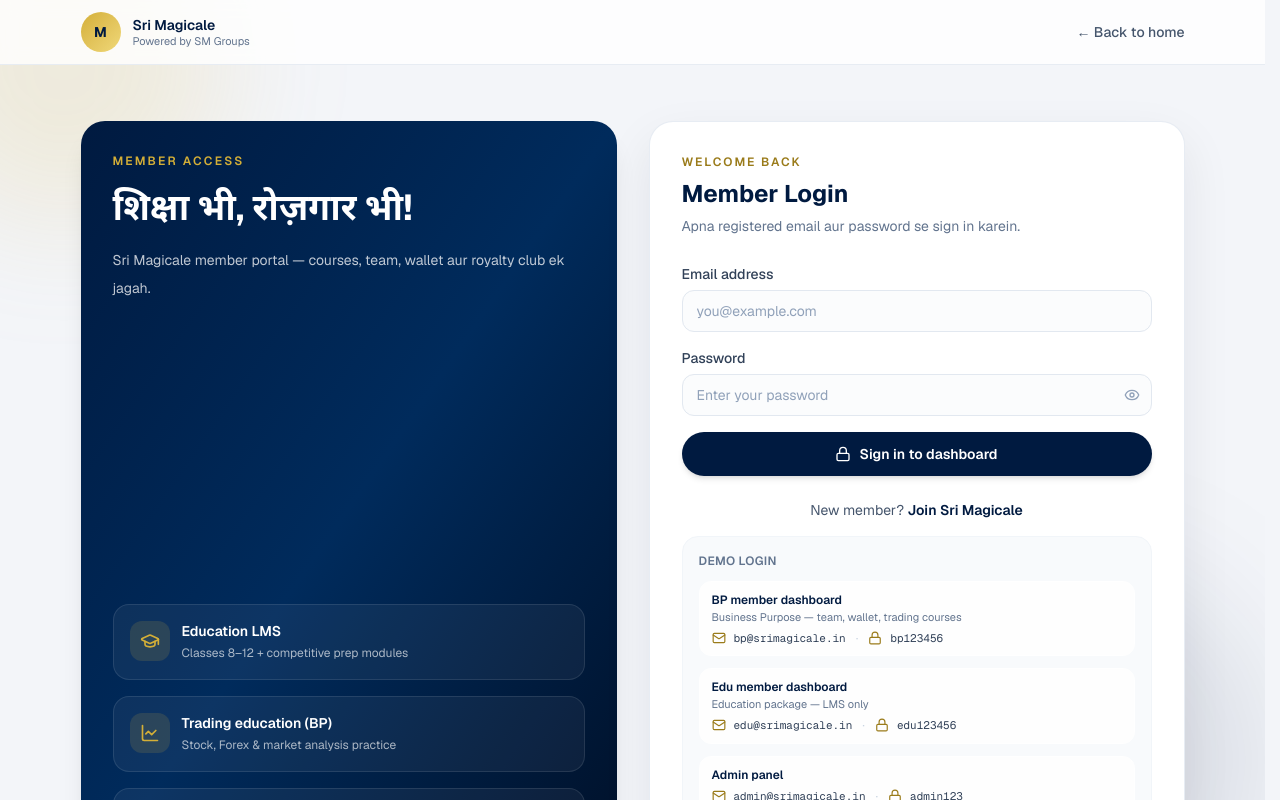
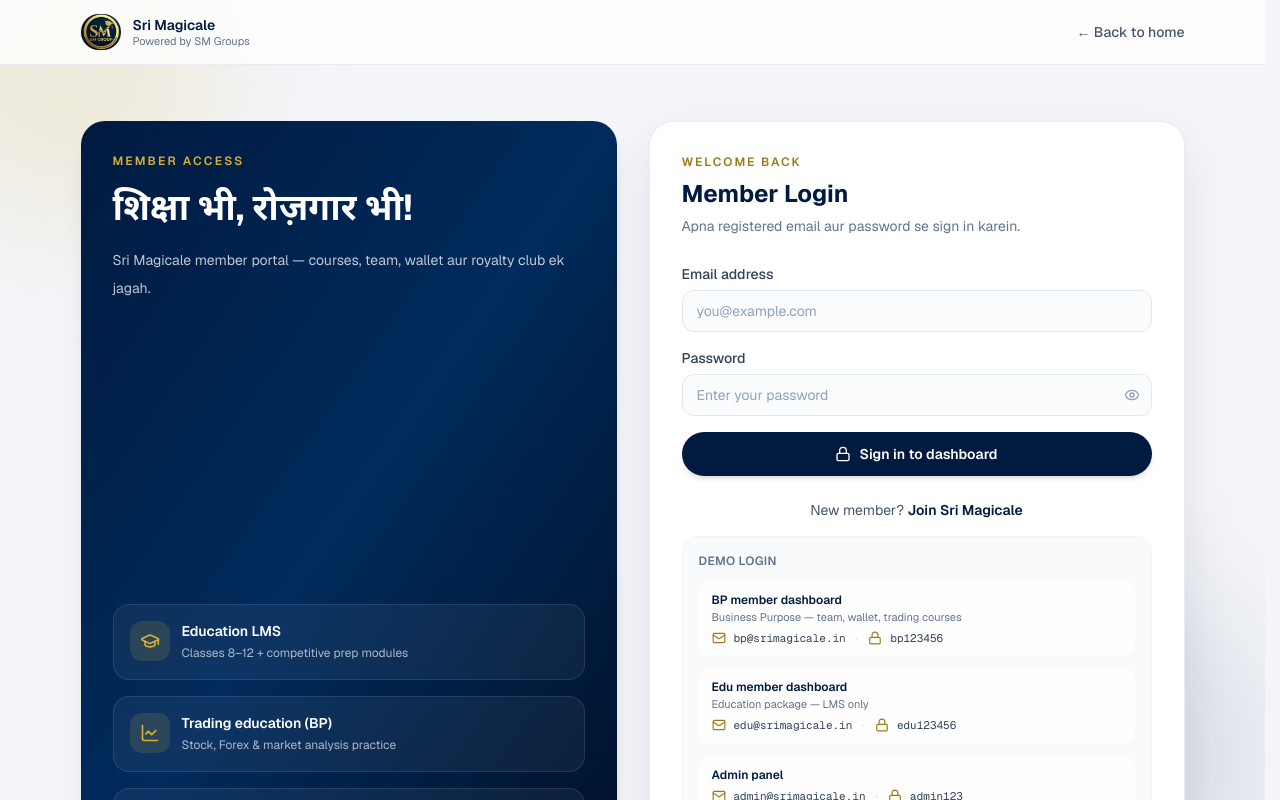
Before and after one commit to shailendra900589/Sreemagical, a Next.js app: page /login in a window 1280 px wide. Shown: the top 800 px of the page. Built offline with nearby package versions, Linux system fonts and the light colour scheme; no server answers.

Commit message:
Use SM Group logo across site header, auth, dashboards, and favicon.
Co-authored-by: Cursor <cursoragent@cursor.com>

```diff
--- a/src/app/apple-icon.tsx
+++ /dev/null
@@ -1,28 +0,0 @@
-import { ImageResponse } from "next/og";
-
-export const size = { width: 180, height: 180 };
-export const contentType = "image/png";
-
-export default function AppleIcon() {
-  return new ImageResponse(
-    (
-      <div
-        style={{
-          width: "100%",
-          height: "100%",
-          display: "flex",
-          alignItems: "center",
-          justifyContent: "center",
-          borderRadius: 40,
-          background: "#001a40",
-          color: "#d4af37",
-          fontSize: 96,
-          fontWeight: 700,
-        }}
-      >
-        M
-      </div>
-    ),
-    { ...size },
-  );
-}
--- a/src/app/icon.tsx
+++ /dev/null
@@ -1,28 +0,0 @@
-import { ImageResponse } from "next/og";
-
-export const size = { width: 64, height: 64 };
-export const contentType = "image/png";
-
-export default function Icon() {
-  return new ImageResponse(
-    (
-      <div
-        style={{
-          width: "100%",
-          height: "100%",
-          display: "flex",
-          alignItems: "center",
-          justifyContent: "center",
-          borderRadius: 999,
-          background: "linear-gradient(135deg, #d4af37, #f0d878)",
-          color: "#001a40",
-          fontSize: 34,
-          fontWeight: 700,
-        }}
-      >
-        M
-      </div>
-    ),
-    { ...size },
-  );
-}
--- a/src/app/layout.tsx
+++ b/src/app/layout.tsx
@@ -39,8 +39,8 @@ export const metadata: Metadata = {
   },
   referrer: "origin-when-cross-origin",
   icons: {
-    icon: [{ url: "/icon" }],
-    apple: [{ url: "/apple-icon" }],
+    icon: [{ url: "/logo.jpg", type: "image/jpeg" }],
+    apple: [{ url: "/logo.jpg", type: "image/jpeg" }],
   },
   manifest: "/manifest.webmanifest",
   other: {
--- a/src/app/manifest.ts
+++ b/src/app/manifest.ts
@@ -14,15 +14,9 @@ export default function manifest(): MetadataRoute.Manifest {
     categories: ["education", "business"],
     icons: [
       {
-        src: "/icon",
-        sizes: "any",
-        type: "image/png",
-        purpose: "any",
-      },
-      {
-        src: "/apple-icon",
-        sizes: "180x180",
-        type: "image/png",
+        src: "/logo.jpg",
+        sizes: "512x512",
+        type: "image/jpeg",
         purpose: "any",
       },
     ],
--- a/src/components/admin/AdminShell.tsx
+++ b/src/components/admin/AdminShell.tsx
@@ -1,5 +1,6 @@
 "use client";
 
+import { BrandLogo } from "@/components/brand/BrandLogo";
 import Link from "next/link";
 import { useEffect, useState } from "react";
 import {
@@ -61,9 +62,7 @@ export function AdminShell({
             >
               <Menu className="h-5 w-5" />
             </button>
-            <div className="flex h-9 w-9 shrink-0 items-center justify-center rounded-full bg-gradient-to-br from-[#d4af37] to-[#f0d878] text-sm font-bold text-[#001a40] sm:h-10 sm:w-10">
-              M
-            </div>
+            <BrandLogo size={40} className="ring-white/15" />
             <div className="min-w-0">
               <p className="truncate text-sm font-semibold">Sri Magicale Admin</p>
               <p className="hidden text-[11px] text-white/60 sm:block">SM Groups control panel</p>
--- a/src/components/auth/AuthShell.tsx
+++ b/src/components/auth/AuthShell.tsx
@@ -1,5 +1,6 @@
 import Link from "next/link";
 import { GraduationCap, LineChart, ShieldCheck } from "lucide-react";
+import { BrandLogo } from "@/components/brand/BrandLogo";
 
 export function AuthShell({
   children,
@@ -22,9 +23,7 @@ export function AuthShell({
       <header className="relative z-10 border-b border-slate-200/80 bg-white/80 backdrop-blur">
         <div className="mx-auto flex h-16 max-w-6xl items-center justify-between px-4 md:px-6">
           <Link href="/" className="flex items-center gap-3">
-            <div className="flex h-10 w-10 items-center justify-center rounded-full bg-gradient-to-br from-[#d4af37] to-[#f0d878] text-sm font-bold text-[#001a40]">
-              M
-            </div>
+            <BrandLogo size={40} />
             <div className="leading-tight">
               <p className="text-sm font-semibold text-[#001a40]">Sri Magicale</p>
               <p className="text-[11px] text-slate-500">Powered by SM Groups</p>
--- /dev/null
+++ b/src/components/brand/BrandLogo.tsx
@@ -0,0 +1,25 @@
+import Image from "next/image";
+import { cn } from "@/lib/utils";
+
+const LOGO_SRC = "/logo.jpg";
+
+type BrandLogoProps = {
+  size?: number;
+  className?: string;
+  priority?: boolean;
+};
+
+export function BrandLogo({ size = 44, className, priority = false }: BrandLogoProps) {
+  return (
+    <Image
+      src={LOGO_SRC}
+      alt="SM Group — Sri Magicale"
+      width={size}
+      height={size}
+      priority={priority}
+      className={cn("shrink-0 rounded-full object-cover ring-1 ring-black/5", className)}
+    />
+  );
+}
+
+export const brandLogoPath = LOGO_SRC;
--- a/src/components/dashboard/DashboardShell.tsx
+++ b/src/components/dashboard/DashboardShell.tsx
@@ -1,5 +1,6 @@
 "use client";
 
+import { BrandLogo } from "@/components/brand/BrandLogo";
 import Link from "next/link";
 import { usePathname } from "next/navigation";
 import { useState } from "react";
@@ -90,9 +91,7 @@ export function DashboardShell({
               {open ? <X className="h-5 w-5" /> : <Menu className="h-5 w-5" />}
             </button>
             <Link href="/dashboard" className="flex min-w-0 items-center gap-2.5 sm:gap-3">
-              <div className="flex h-9 w-9 shrink-0 items-center justify-center rounded-full bg-gradient-to-br from-[#d4af37] to-[#f0d878] text-sm font-bold text-[#001a40] shadow-inner sm:h-10 sm:w-10">
-                M
-              </div>
+              <BrandLogo size={40} className="shadow-inner ring-white/15" />
               <div className="min-w-0 leading-tight">
                 <p className="truncate text-sm font-semibold tracking-wide">Sri Magicale</p>
                 <p className="hidden text-[11px] text-white/65 sm:block">Powered by SM Groups</p>
--- a/src/components/dashboard/PreviewShell.tsx
+++ b/src/components/dashboard/PreviewShell.tsx
@@ -1,5 +1,6 @@
 "use client";
 
+import { BrandLogo } from "@/components/brand/BrandLogo";
 import Link from "next/link";
 import { usePathname } from "next/navigation";
 import { useState } from "react";
@@ -108,9 +109,7 @@ export function PreviewShell({
               {open ? <X className="h-5 w-5" /> : <Menu className="h-5 w-5" />}
             </button>
             <Link href={base} className="flex min-w-0 items-center gap-2.5">
-              <div className="flex h-9 w-9 shrink-0 items-center justify-center rounded-full bg-gradient-to-br from-[#d4af37] to-[#f0d878] text-sm font-bold text-[#001a40] sm:h-10 sm:w-10">
-                M
-              </div>
+              <BrandLogo size={40} className="ring-white/15" />
               <div className="min-w-0 leading-tight">
                 <p className="truncate text-sm font-semibold tracking-wide">Sri Magicale</p>
                 <p className="hidden text-[11px] text-white/65 sm:block">
--- a/src/components/layout/SiteHeader.tsx
+++ b/src/components/layout/SiteHeader.tsx
@@ -4,6 +4,7 @@ import Link from "next/link";
 import { usePathname } from "next/navigation";
 import { Menu, X } from "lucide-react";
 import { useState } from "react";
+import { BrandLogo } from "@/components/brand/BrandLogo";
 import { HeaderAuthActions } from "./HeaderAuthActions";
 import { cn } from "@/lib/utils";
 
@@ -29,9 +30,7 @@ export function SiteHeader() {
           className="flex min-w-0 shrink-0 items-center gap-2.5 sm:gap-3"
           onClick={() => setOpen(false)}
         >
-          <div className="flex h-11 w-11 items-center justify-center rounded-full bg-gradient-to-br from-[#d4af37] to-[#f5e6a8] text-lg font-bold text-[#001a40]">
-            M
-          </div>
+          <BrandLogo size={44} priority className="ring-white/20" />
           <div className="leading-tight">
             <p className="text-sm font-semibold tracking-wide">Sri Magicale</p>
             <p className="text-[11px] text-white/70">Powered by SM Groups</p>
--- a/src/lib/seo.ts
+++ b/src/lib/seo.ts
@@ -153,7 +153,7 @@ export function organizationJsonLd() {
     name: siteConfig.name,
     legalName: siteConfig.legalName,
     url: siteConfig.url,
-    logo: absoluteUrl("/icon"),
+    logo: absoluteUrl("/logo.jpg"),
     description: siteConfig.description,
     email: siteConfig.contactEmail,
     ...(siteConfig.contactPhone ? { telephone: siteConfig.contactPhone } : {}),
```
Also changed, not shown: public/logo.jpg (added).
